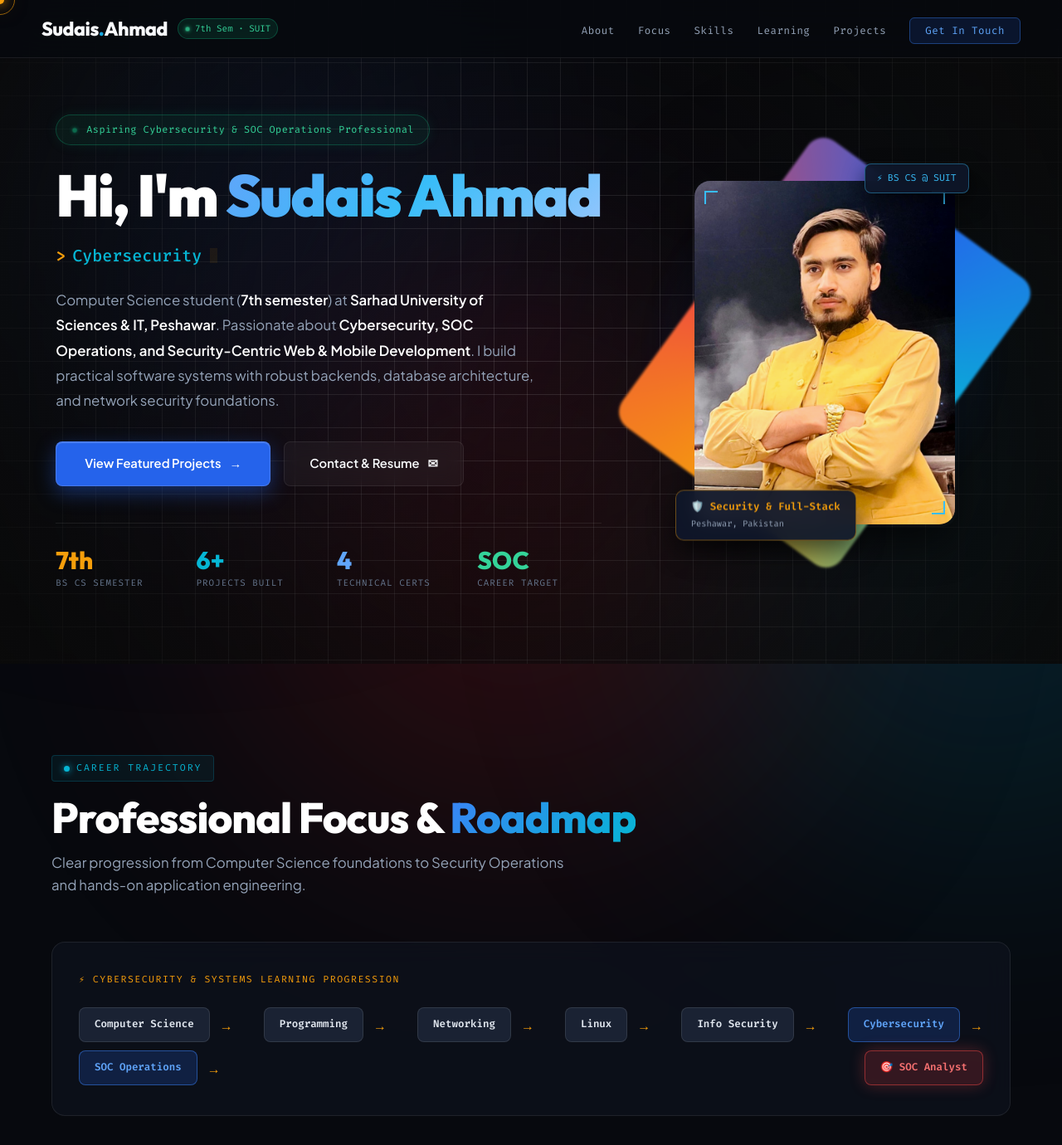
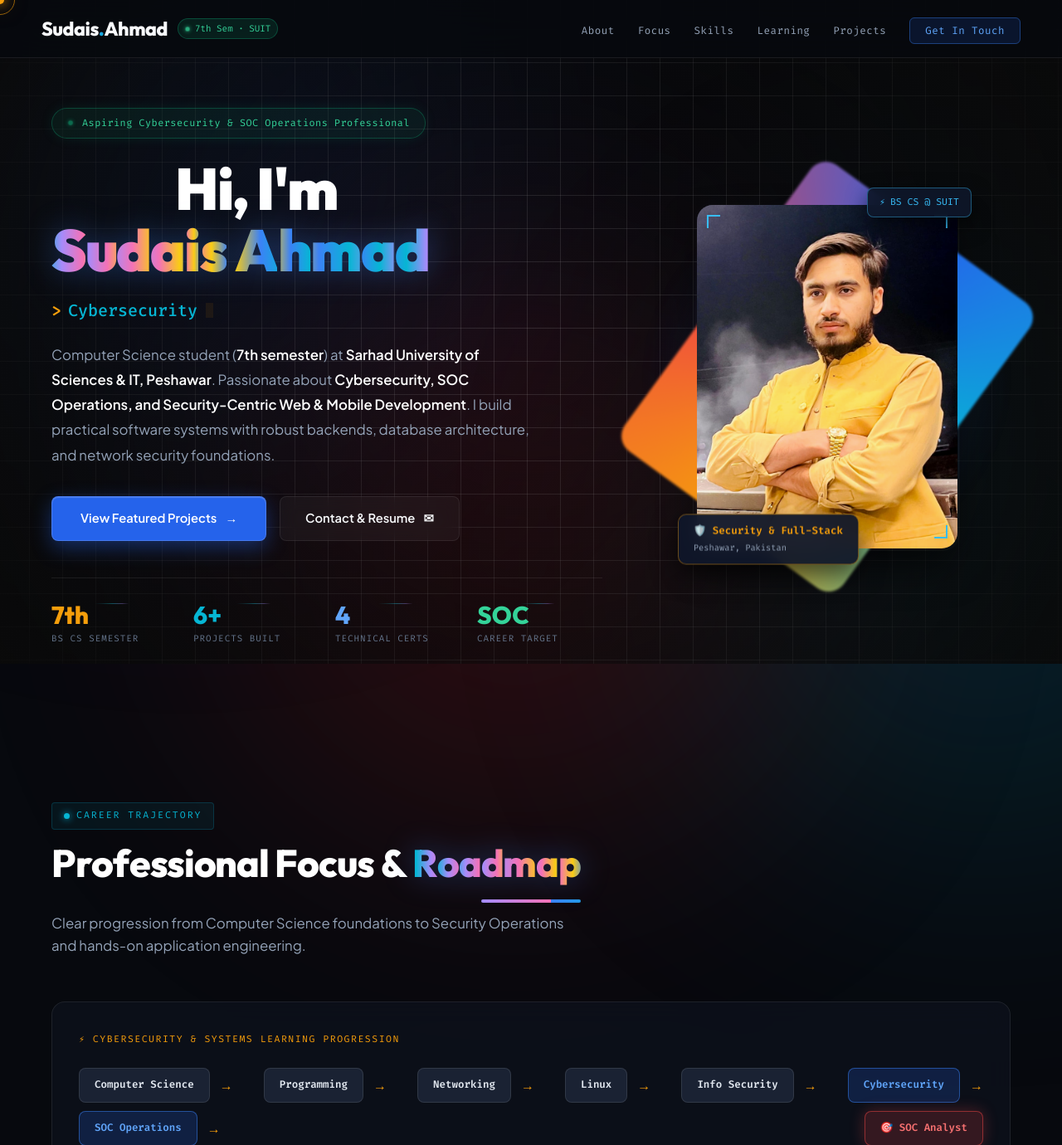
Before and after one commit to Sudais-Ahmad321/sudais_portfolio-, a Flask app: page / in a window 1280 px wide. Shown: the top 1380 px of the page at 83% size. Run offline with Flask 3, Linux system fonts and the light colour scheme.

Commit message:
Upgrade portfolio design and animations

```diff
--- /dev/null
+++ b/static/css/enhancements.css
@@ -0,0 +1,296 @@
+/* ==========================================================
+   PORTFOLIO UPGRADE LAYER
+   Loaded after the inline <style>, so these rules win on equal specificity.
+   ========================================================== */
+
+@property --ang {
+  syntax: "<angle>";
+  initial-value: 0deg;
+  inherits: false;
+}
+
+/* ---------- 1. ANIMATED HEADINGS ---------- */
+
+/* Letter-level split (added by enhancements.js) */
+.ch {
+  display: inline-block;
+  white-space: pre;
+}
+
+/* Hide split letters until the reveal runs (only when JS is active) */
+.js-ready .split-heading .ch {
+  opacity: 0;
+  transform: translateY(0.55em) rotateX(-75deg);
+  transform-origin: 50% 100%;
+}
+
+.split-heading.is-visible .ch {
+  animation: chReveal 0.7s cubic-bezier(0.2, 0.7, 0.2, 1) both;
+  animation-delay: calc(var(--i, 0) * 32ms);
+}
+
+@keyframes chReveal {
+  to {
+    opacity: 1;
+    transform: translateY(0) rotateX(0);
+  }
+}
+
+/* Colourful, continuously shifting gradient on highlighted words */
+.gradient-text .ch,
+.name-highlight .ch {
+  background: linear-gradient(90deg, #3b82f6, #06b6d4, #a78bfa, #f472b6, #facc15, #3b82f6);
+  background-size: 300% 100%;
+  -webkit-background-clip: text;
+  background-clip: text;
+  -webkit-text-fill-color: transparent;
+  color: transparent;
+}
+
+.split-heading.is-visible .gradient-text .ch,
+.split-heading.is-visible .name-highlight .ch {
+  animation:
+    chReveal 0.7s cubic-bezier(0.2, 0.7, 0.2, 1) both,
+    hueSweep 5s linear infinite;
+  animation-delay:
+    calc(var(--i, 0) * 32ms),
+    calc(var(--i, 0) * -180ms);
+}
+
+@keyframes hueSweep {
+  from { background-position: 0% 50%; }
+  to   { background-position: 300% 50%; }
+}
+
+/* Heading glow pulse */
+.section-title .gradient-text,
+.hero-title-main .name-highlight {
+  filter: drop-shadow(0 0 18px rgba(59, 130, 246, 0.35));
+}
+
+/* Animated underline beneath every section title */
+.section-header .section-title {
+  position: relative;
+  padding-bottom: 0.45em;
+}
+.section-header .section-title::after {
+  content: "";
+  position: absolute;
+  left: 50%;
+  bottom: 0;
+  width: 120px;
+  height: 4px;
+  transform: translateX(-50%) scaleX(0);
+  border-radius: 4px;
+  background: linear-gradient(90deg, #3b82f6, #06b6d4, #a78bfa, #f472b6);
+  background-size: 200% 100%;
+  animation: underlineFlow 4s linear infinite;
+  transition: transform 0.9s cubic-bezier(0.2, 0.7, 0.2, 1) 0.6s;
+}
+.section-header.is-visible .section-title::after,
+.section-header .section-title.is-visible::after {
+  transform: translateX(-50%) scaleX(1);
+}
+@keyframes underlineFlow {
+  from { background-position: 0% 0; }
+  to   { background-position: 200% 0; }
+}
+
+/* ---------- 2. CARD SYSTEM ---------- */
+
+.fx-card {
+  position: relative;
+  isolation: isolate;
+  transform-style: preserve-3d;
+  transform:
+    perspective(1000px)
+    rotateX(var(--rx, 0deg))
+    rotateY(var(--ry, 0deg))
+    translateY(var(--lift, 0px));
+  transition:
+    transform 0.45s cubic-bezier(0.2, 0.7, 0.2, 1),
+    border-color 0.35s ease,
+    box-shadow 0.35s ease;
+  will-change: transform;
+}
+.fx-card:hover { --lift: -6px; }
+
+/* Cursor-following spotlight */
+.fx-card::before {
+  content: "";
+  position: absolute;
+  inset: 0;
+  border-radius: inherit;
+  pointer-events: none;
+  z-index: 3;
+  opacity: 0;
+  transition: opacity 0.35s ease;
+  background: radial-gradient(
+    420px circle at var(--mx, 50%) var(--my, 50%),
+    rgba(56, 189, 248, 0.16),
+    rgba(167, 139, 250, 0.08) 40%,
+    transparent 70%
+  );
+}
+.fx-card:hover::before { opacity: 1; }
+
+/* Animated rotating border beam */
+.fx-card::after {
+  content: "";
+  position: absolute;
+  inset: 0;
+  border-radius: inherit;
+  padding: 1px;
+  pointer-events: none;
+  z-index: 4;
+  opacity: 0.35;
+  transition: opacity 0.4s ease;
+  background: conic-gradient(
+    from var(--ang),
+    transparent 0deg,
+    transparent 280deg,
+    #22d3ee 320deg,
+    #a78bfa 345deg,
+    transparent 360deg
+  );
+  -webkit-mask: linear-gradient(#000 0 0) content-box, linear-gradient(#000 0 0);
+  -webkit-mask-composite: xor;
+  mask-composite: exclude;
+  animation: beamSpin 6s linear infinite;
+}
+.fx-card:hover::after { opacity: 1; }
+
+@keyframes beamSpin {
+  to { --ang: 360deg; }
+}
+
+/* Keep each card's own content above the effect layers */
+.fx-card > * { position: relative; z-index: 1; }
+
+/* Pills, chips and tags get their own lively hover */
+.tech-tag, .p-tech, .tool-chip-badge, .course-chip, .p-badge {
+  transition: transform 0.25s ease, box-shadow 0.25s ease, filter 0.25s ease;
+}
+.p-tech:hover, .tool-chip-badge:hover, .course-chip:hover, .tech-tag:hover {
+  transform: translateY(-2px) scale(1.04);
+  box-shadow: 0 6px 18px rgba(59, 130, 246, 0.35);
+  filter: brightness(1.15);
+}
+
+/* Project image frames: slow Ken Burns zoom and colourful gloss */
+.project-img-frame,
+.sec-proj-img {
+  position: relative;
+  overflow: hidden;
+}
+.project-img-frame img,
+.sec-proj-img img {
+  transition: transform 1.1s cubic-bezier(0.2, 0.7, 0.2, 1), filter 0.6s ease;
+  width: 100%;
+  height: 100%;
+  object-fit: cover;
+  display: block;
+}
+.project-card-major:hover .project-img-frame img,
+.sec-proj-card:hover .sec-proj-img img {
+  transform: scale(1.08);
+  filter: saturate(1.25) contrast(1.05);
+}
+.project-img-frame::after,
+.sec-proj-img::after {
+  content: "";
+  position: absolute;
+  inset: 0;
+  pointer-events: none;
+  background: linear-gradient(115deg, transparent 35%, rgba(255, 255, 255, 0.22) 50%, transparent 65%);
+  transform: translateX(-120%);
+  transition: transform 0.9s ease;
+}
+.project-card-major:hover .project-img-frame::after,
+.sec-proj-card:hover .sec-proj-img::after {
+  transform: translateX(120%);
+}
+
+/* Titles inside cards: gradient shimmer on hover */
+.project-title-large,
+.sec-proj-title {
+  transition: background-position 0.8s ease, color 0.3s ease;
+}
+.project-card-major:hover .project-title-large,
+.sec-proj-card:hover .sec-proj-title {
+  background-image: linear-gradient(90deg, #60a5fa, #22d3ee, #a78bfa, #f472b6, #60a5fa);
+  background-size: 300% 100%;
+  -webkit-background-clip: text;
+  background-clip: text;
+  -webkit-text-fill-color: transparent;
+  animation: hueSweep 4s linear infinite;
+}
+
+/* ---------- 3. ENTRANCE TIMING FOR CARD GRIDS ---------- */
+.fade-up.visible {
+  transition-delay: calc(var(--d, 0) * 90ms);
+}
+
+/* ---------- 4. DEVICE-SPECIFIC LAYOUT ---------- */
+
+/* PC / large desktop */
+@media (min-width: 1440px) {
+  .section-title { font-size: clamp(3rem, 3.4vw, 3.8rem); }
+  .container { max-width: 1280px; }
+  .projects-container-grid { gap: 36px; }
+  .project-card-major { min-height: 460px; }
+  .secondary-projects-grid { gap: 26px; }
+}
+
+/* Laptop / small desktop */
+@media (min-width: 1024px) and (max-width: 1439px) {
+  .section-title { font-size: clamp(2.4rem, 3.6vw, 3rem); }
+  .project-card-major { grid-template-columns: 1fr 1fr; }
+  .secondary-projects-grid { grid-template-columns: repeat(2, 1fr); gap: 22px; }
+}
+
+/* Tablet */
+@media (min-width: 768px) and (max-width: 1023px) {
+  .section-title { font-size: clamp(2rem, 5vw, 2.6rem); }
+  .project-card-major, .project-card-major.reversed { grid-template-columns: 1fr; }
+  .secondary-projects-grid { grid-template-columns: 1fr 1fr; gap: 18px; }
+}
+
+/* Mobile phones */
+@media (max-width: 767px) {
+  .section-title { font-size: clamp(1.9rem, 8vw, 2.4rem); letter-spacing: -0.5px; }
+  .section-header .section-title::after { width: 90px; }
+  .project-card-major, .project-card-major.reversed { grid-template-columns: 1fr; border-radius: 16px; }
+  .project-img-frame img, .sec-proj-img img { height: 210px; }
+  .secondary-projects-grid { grid-template-columns: 1fr; gap: 18px; }
+  .project-info-body { padding: 22px 18px; }
+  .project-title-large { font-size: 1.35rem; }
+  .fx-card:hover { --lift: 0px; }      /* no lift on touch */
+  .fx-card::after { animation-duration: 10s; opacity: 0.22; }
+  .fx-card::before { display: none; }  /* spotlight is pointer-only; saves GPU */
+  .fx-card { will-change: auto; }
+  .p-tech, .tool-chip-badge { font-size: 0.72rem; }
+}
+
+/* Very small phones */
+@media (max-width: 380px) {
+  .section-title { font-size: 1.75rem; }
+  .project-img-frame img, .sec-proj-img img { height: 180px; }
+}
+
+/* ---------- 5. ACCESSIBILITY ---------- */
+@media (prefers-reduced-motion: reduce) {
+  .ch,
+  .split-heading .ch,
+  .gradient-text .ch,
+  .name-highlight .ch,
+  .fx-card::after,
+  .section-header .section-title::after,
+  .project-card-major:hover .project-title-large,
+  .sec-proj-card:hover .sec-proj-title {
+    animation: none !important;
+    opacity: 1 !important;
+    transform: none !important;
+  }
+  .fx-card, .project-img-frame img, .sec-proj-img img { transition: none !important; }
+}
--- /dev/null
+++ b/static/js/enhancements.js
@@ -0,0 +1,126 @@
+/* Portfolio upgrade layer: split headings, card tilt + spotlight, scroll reveals.
+   Runs after the page's own scripts. Safe to load on any device. */
+(function () {
+  "use strict";
+
+  var root = document.documentElement;
+  root.classList.add("js-ready");
+
+  var reduceMotion = window.matchMedia("(prefers-reduced-motion: reduce)").matches;
+  var finePointer = window.matchMedia("(hover: hover) and (pointer: fine)").matches;
+
+  /* ---------- 1. Split headings into animated letters ---------- */
+
+  var HEADING_SELECTOR = ".section-title, .hero-title-main";
+
+  // Wraps every character of every text node in a span.ch, keeping element
+  // children (e.g. .gradient-text, .name-highlight) and their attributes intact.
+  function splitNode(node, counter) {
+    Array.prototype.slice.call(node.childNodes).forEach(function (child) {
+      if (child.nodeType === 3) {
+        var frag = document.createDocumentFragment();
+        child.textContent.split("").forEach(function (ch) {
+          var span = document.createElement("span");
+          span.className = "ch";
+          span.style.setProperty("--i", counter.i++);
+          span.textContent = ch === " " ? "\u00A0" : ch;
+          frag.appendChild(span);
+        });
+        child.parentNode.replaceChild(frag, child);
+      } else if (child.nodeType === 1) {
+        splitNode(child, counter);
+      }
+    });
+  }
+
+  var headings = document.querySelectorAll(HEADING_SELECTOR);
+  headings.forEach(function (h) {
+    h.classList.add("split-heading");
+    splitNode(h, { i: 0 });
+  });
+
+  // Reveal headings as they scroll into view
+  var revealTargets = Array.prototype.slice.call(headings).concat(
+    Array.prototype.slice.call(document.querySelectorAll(".section-header"))
+  );
+
+  if ("IntersectionObserver" in window && !reduceMotion) {
+    var headingObs = new IntersectionObserver(function (entries) {
+      entries.forEach(function (e) {
+        if (e.isIntersecting) {
+          e.target.classList.add("is-visible");
+          headingObs.unobserve(e.target);
+        }
+      });
+    }, { threshold: 0.35 });
+    revealTargets.forEach(function (el) { headingObs.observe(el); });
+  } else {
+    revealTargets.forEach(function (el) { el.classList.add("is-visible"); });
+  }
+
+  /* ---------- 2. Card system: tilt, spotlight, staggered entry ---------- */
+
+  var CARD_SELECTOR = [
+    ".project-card-major",
+    ".sec-proj-card",
+    ".focus-card",
+    ".skill-cat-card",
+    ".about-card",
+    ".cert-item-card",
+    ".hero-stat-card",
+    ".opswat-card",
+    ".contact-form-card",
+    ".contact-card-left"
+  ].join(",");
+
+  var cards = document.querySelectorAll(CARD_SELECTOR);
+  cards.forEach(function (card) { card.classList.add("fx-card"); });
+
+  // Stagger entrance delays within each grid so cards cascade in
+  document.querySelectorAll(
+    ".projects-container-grid, .secondary-projects-grid, .focus-cards-grid, .skill-cat-grid"
+  ).forEach(function (grid) {
+    Array.prototype.slice.call(grid.children).forEach(function (child, idx) {
+      child.style.setProperty("--d", idx);
+    });
+  });
+
+  // Tilt + spotlight only on devices with a fine pointer (PC / laptop)
+  if (finePointer && !reduceMotion) {
+    var MAX_TILT = 6; // degrees
+
+    cards.forEach(function (card) {
+      var raf = null;
+      var last = null;
+
+      card.addEventListener("pointermove", function (e) {
+        last = e;
+        if (raf) return;
+        raf = requestAnimationFrame(function () {
+          raf = null;
+          var r = card.getBoundingClientRect();
+          var px = (last.clientX - r.left) / r.width;   // 0..1
+          var py = (last.clientY - r.top) / r.height;   // 0..1
+          card.style.setProperty("--mx", (px * 100) + "%");
+          card.style.setProperty("--my", (py * 100) + "%");
+          card.style.setProperty("--ry", ((px - 0.5) * 2 * MAX_TILT).toFixed(2) + "deg");
+          card.style.setProperty("--rx", ((0.5 - py) * 2 * MAX_TILT).toFixed(2) + "deg");
+        });
+      });
+
+      card.addEventListener("pointerleave", function () {
+        card.style.setProperty("--rx", "0deg");
+        card.style.setProperty("--ry", "0deg");
+      });
+    });
+  }
+
+  /* ---------- 3. Scroll reveal for anything marked fade-up ---------- */
+  // The page already toggles .visible on .fade-up; this only makes sure
+  // cards added by this layer are not stuck invisible if that observer missed them.
+  if (!reduceMotion) {
+    document.querySelectorAll(".fx-card.fade-up").forEach(function (el) {
+      el.style.willChange = "transform, opacity";
+    });
+  }
+})();
--- a/templates/index.html
+++ b/templates/index.html
@@ -1889,6 +1889,8 @@
       }
     }
   </style>
+<!-- upgrade:enhancements -->
+  <link rel="stylesheet" href="/static/css/enhancements.css">
 </head>
 <body>
 
@@ -2562,7 +2564,8 @@
 
             <!-- PROJECT 5: Bus Reservation System -->
             <div class="sec-proj-card fade-up">
-              <div class="sec-proj-body" style="padding-top:30px;">
+              <div class="sec-proj-img"><img src="/static/images/bus_reservation.svg" alt="Bus Reservation System seat map illustration"></div>
+              <div class="sec-proj-body">
                 <div>
                   <div class="project-badge-row">
                     <span class="p-badge" style="background:rgba(245,158,11,0.15); border:1px solid rgba(245,158,11,0.4); color:#fbbf24;">
@@ -2590,7 +2593,8 @@
 
             <!-- PROJECT 6: Ameer Traskon Restaurant Portal -->
             <div class="sec-proj-card fade-up">
-              <div class="sec-proj-body" style="padding-top:30px;">
+              <div class="sec-proj-img"><img src="/static/images/restaurant_portal.svg" alt="Ameer Traskon Restaurant portal illustration"></div>
+              <div class="sec-proj-body">
                 <div>
                   <div class="project-badge-row">
                     <span class="p-badge" style="background:rgba(16,185,129,0.15); border:1px solid rgba(16,185,129,0.4); color:#34d399;">
@@ -2978,5 +2982,6 @@
       }
     }
   </script>
+  <script src="/static/js/enhancements.js"></script>
 </body>
 </html>
```
Also changed, not shown: apply_upgrade.py (added, +55 -0 lines), index.html (+7 -2 lines), messages.db (deleted), static/images/bus_reservation.svg (added), static/images/restaurant_portal.svg (added), 1 other file.
